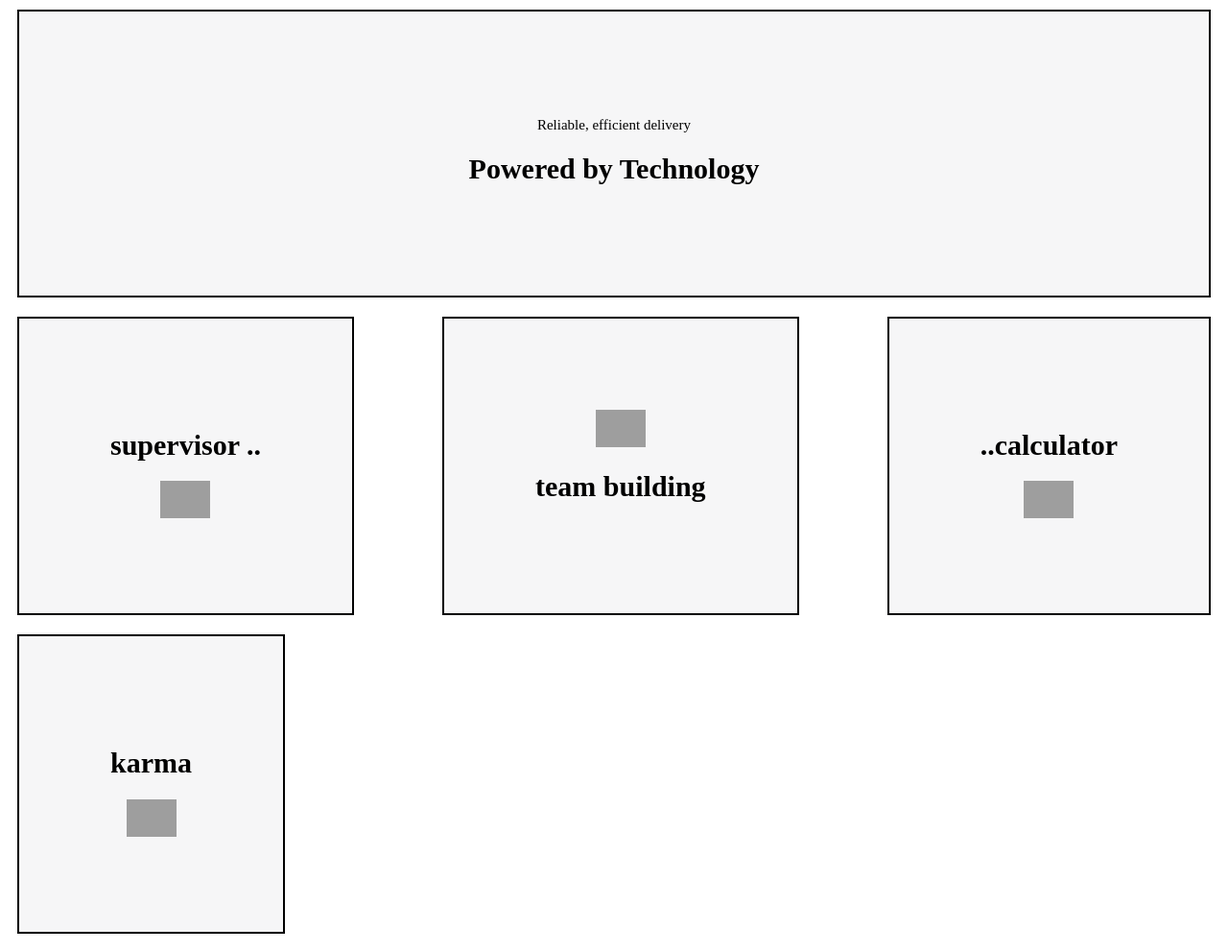
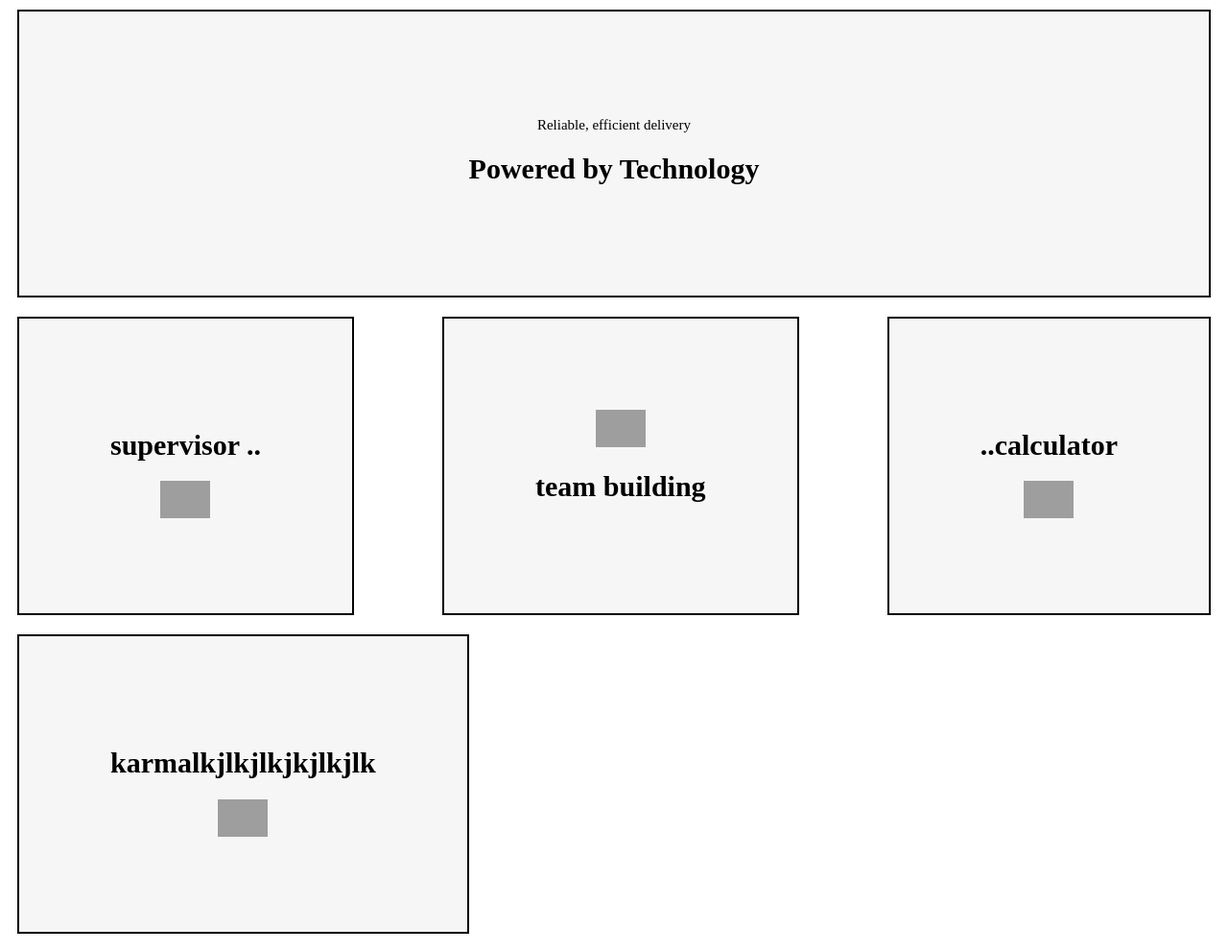
Before and after one commit to ricardo-cuesta/parcial1.github.io, a plain HTML site: page index.html in a window 1280 px wide. Shown: the whole page at 96% size. Drawn offline with Linux system fonts and the light colour scheme; grey boxes are pictures that could not be loaded.

Commit message:
Update index.html

```diff
--- a/index.html
+++ b/index.html
@@ -47,7 +47,7 @@
             </div>
             <div class="flex-container3">
               <div class="flex-item">
-                <h1 class='masthead-heading'>	karma	</h1>
+                <h1 class='masthead-heading'>	karmalkjlkjlkjkjlkjlk	</h1>
                 <img width="52" alt="image" src="https://raw.githubusercontent.com/ricardo-cuesta/examen1.github.io/412e4fd66dcf9623d71ecb6148d93a533c859a68/icon-karma.svg">
 
 
```
